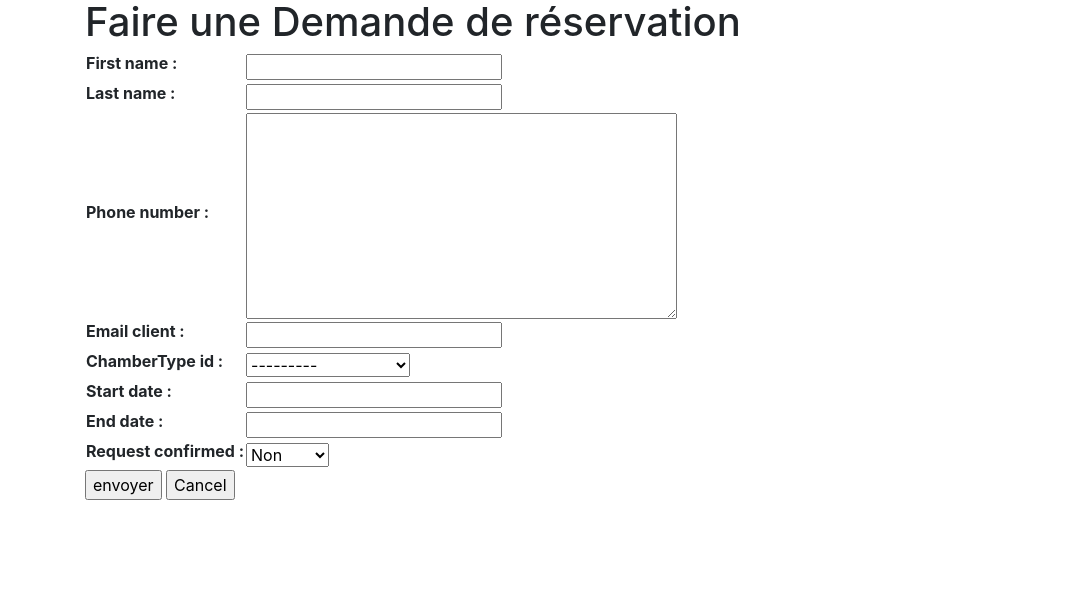
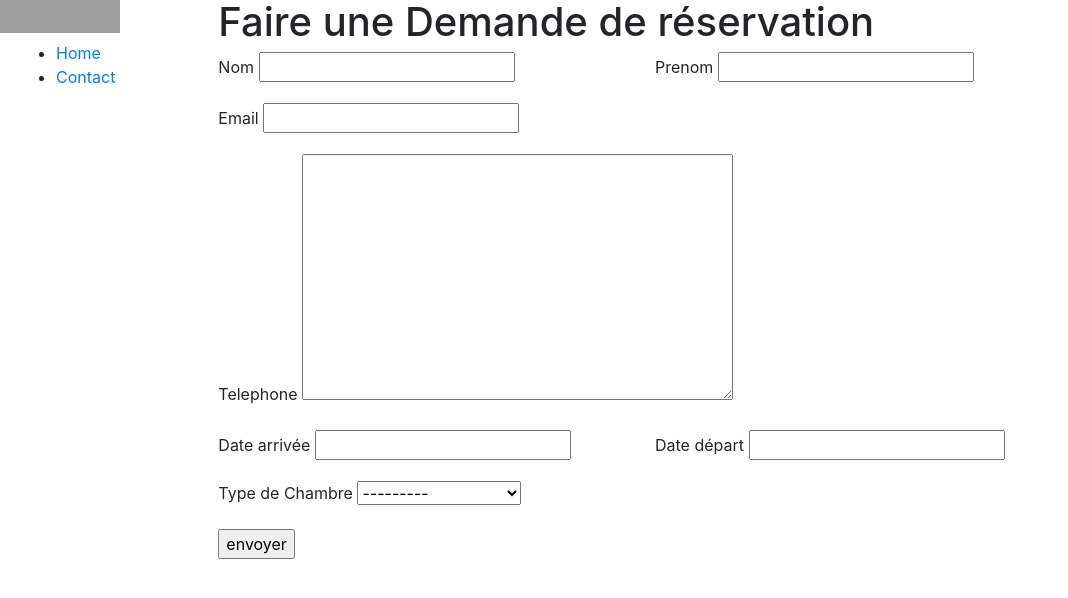
Before and after one commit to NohaylaAlaoui/Project, a Django app: page /GestionHotel/onlinerequestcreation in a window 1280 px wide. Shown: the top 598 px of the page, without its empty margins (0-1068 px from the left). Run offline with Django 3.2, Linux system fonts and the light colour scheme; data comes from the database, SQL or seed files in the repository; some libraries are stand-ins or nearby versions; grey boxes are pictures that could not be loaded.

Commit message:
Add files via upload
css and styling

```diff
--- a/GestionHotel/templates/GestionHotel/chamber_form.html
+++ b/GestionHotel/templates/GestionHotel/chamber_form.html
@@ -12,7 +12,7 @@
             <form class="" action="" method="post">
               {% csrf_token %}
               <table>
-                {{ form.as_table }}
+                {{ form.as_p }}
               </table>
               <input class="btn btn-success btn-sm" type="submit" name="" value="Enregistrer">
               <input class="btn btn-secondary btn-sm" type="submit" onclick="window.location='{% url 'GestionHotel:all-chambers' %}' ; return False;" value="Anuler">
--- a/GestionHotel/templates/GestionHotel/onlinerequest_form.html
+++ b/GestionHotel/templates/GestionHotel/onlinerequest_form.html
@@ -1,21 +1,80 @@
+{% load static %}
 {% block title %}
   <head>
     <meta charset="utf-8">
-    <meta name="viewport" content="width=device-width, initial-scale=1, shrink-to-fit=no">
-    <link rel="stylesheet" href="https://maxcdn.bootstrapcdn.com/bootstrap/4.0.0-beta/css/bootstrap.min.css" integrity="sha384-/Y6pD6FV/Vv2HJnA6t+vslU6fwYXjCFtcEpHbNJ0lyAFsXTsjBbfaDjzALeQsN6M" crossorigin="anonymous">
+    <meta name="viewport" content="width=device-width, initial-scale=1">
+    <meta name="description" content="formulaire de de damnde de reservation">
+    <meta name="keywords" content="free website templates, free bootstrap themes, free template, free bootstrap, free website template">
+
+    <link href="https://fonts.googleapis.com/css?family=Crimson+Text:300,400,700|Rubik:300,400,700,900" rel="stylesheet">
+    <link rel="stylesheet" type="text/css" href=" https://maxcdn.bootstrapcdn.com/bootstrap/4.0.0-beta/css/bootstrap.min.css" >
+    <link rel="stylesheet" href="{% static 'css/styles-merged.css' %}">
+    <link rel="stylesheet" href="{% static 'css/style.min.css' %}">
+    <link rel="stylesheet" href="{% static 'css/custom.css' %}">
       <title> Demande de réservation </title>
     </head>
     {% endblock title %}
     {% block content %}
-    <div class="container">
-      <h1>Faire une Demande de réservation </h1>
-    <form class="" action="" method="post">
-      {% csrf_token %}
-        <table>
-          {{ form.as_table }}
-        </table>
-        <input type="submit" name="" value="envoyer">
-        <input type="submit" onclick="window.location='{% url 'GestionHotel:index' %}' ; return False;" value="Cancel">
+      <div class="row">
+        <div class="col-md-2">
+          <a href="{% url 'GestionHotel:home' %}" class="probootstrap-logo visible-xs">
+            <img src="{% static 'GestionHotel/media/logo_sm.png' %}" class="hires" width="120" height="33" alt="Logo"></a>
+          <nav role="navigation" class="navbar navbar-default">
+            <ul class="probootstrap-main-nav">
+              <li><a href="{% url 'GestionHotel:home' %}">Home</a></li>
+              <li class="active"><a href="contact.html">Contact</a></li>
+            </ul>
+          </nav>
+        </div>
+        <div class="col-md-8">
+          <h1 class="mt0">Faire une Demande de réservation </h1>
+          <form class="probootstrap-form" action="" method="post">
+            {% csrf_token %}
+            <div class="row">
+                <div class="col-md-6">
+                  <div class="form-group">
+                    <label for="fname">Nom</label>
+                    {{ form.last_name }}
+                  </div>
+                </div>
+                <div class="col-md-6">
+                  <div class="form-group">
+                    <label for="fname">Prenom</label>
+                    {{ form.first_name }}
+                  </div>
+                </div>
+              </div>
+              <div class="form-group">
+                <label for="email">Email</label>
+                {{ form.email_client }}
+              </div>
+              <div class="form-group">
+                <label for="subject">Telephone</label>
+                {{ form.phone_number }}
+              </div>
+              <div class="row">
+                  <div class="col-md-6">
+                    <div class="form-group">
+                      <label for="fname">Date arrivée</label>
+                      {{ form.start_date }}
+                    </div>
+                  </div>
+                  <div class="col-md-6">
+                    <div class="form-group">
+                      <label for="fname">Date départ</label>
+                      {{ form.end_date }}
+                    </div>
+                  </div>
+                </div>
+                <div class="form-group">
+                  <label for="subject">Type de Chambre</label>
+                  {{ form.ChamberType_id }}
+                </div>
+        <input type="submit" onclick="window.location='{% url 'GestionHotel:home' %}' ; return False;" name="" value="envoyer">
     </form>
   </div>
+  <script src="{% static 'GestionHotel/js/scripts.min.js' %}"></script>
+  <script src="{% static 'GestionHotel/js/main.min.js' %}"></script>
+  <script src="{% static 'GestionHotel/js/custom.js' %}"></script>
+
   {% endblock content %}
--- a/GestionHotel/templates/GestionHotel/reservation_detail.html
+++ b/GestionHotel/templates/GestionHotel/reservation_detail.html
@@ -59,7 +59,8 @@
               </tr>
             </tbody>
           </table>
-          <p> <button class="btn btn-success btn-sm" type="button" name="button"><a href=" {% url 'GestionHotel:reservation-update' reservation.id_reservation %} ">Modifier</a></button>
+          <p> <input type="button" name="" value="Modifier">
+            <button class="btn btn-success btn-sm" type="button" name="button"><a href=" {% url 'GestionHotel:reservation-update' reservation.id_reservation %} ">Modifier</a></button>
           </p>
           <p> <button class="btn btn-secondary btn-sm" type="button" name="button"><a href=" {% url 'GestionHotel:reservation-delete' reservation.id_reservation %} ">Suprimer</a></button>
           </p>
--- a/GestionHotel/templates/GestionHotel/reservation_form.html
+++ b/GestionHotel/templates/GestionHotel/reservation_form.html
@@ -10,9 +10,9 @@
       <h1>Information d'une nouvelle reservation </h1>
     <form class="" action="" method="post">
       {% csrf_token %}
-        <table>
-          {{ form.as_p }}
-        </table>
+      <div class="">
+        {{ form.as_p }}
+      </div>
         <input class="btn btn-success btn-sm" type="submit" name="" value="submit">
         <button class="btn btn-secondary btn-sm" type="button" onclick="window.location='{% url 'GestionHotel:all-reservations' %}' ; return False;">Anuler</button>
     </form>
```
Also changed, not shown: GestionHotel/templates/GestionHotel/chamber_list.html (+6 -1 lines), GestionHotel/templates/GestionHotel/home.html (+56 -10 lines).
